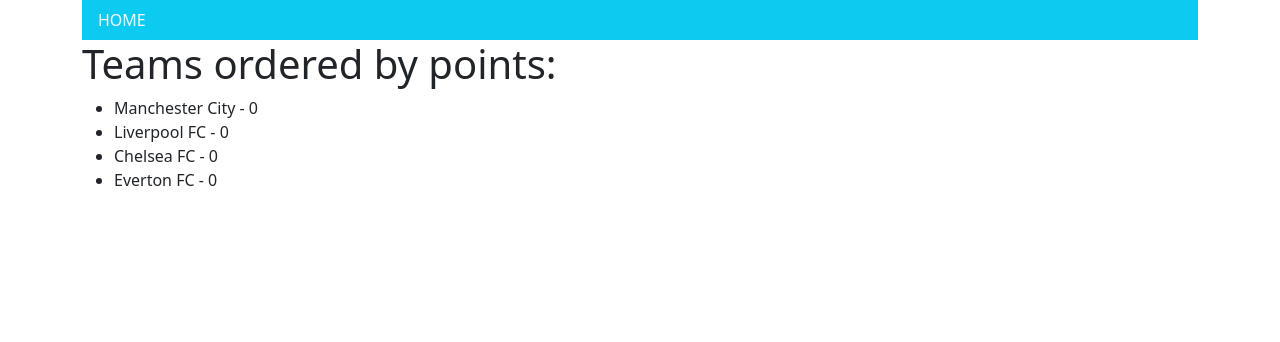
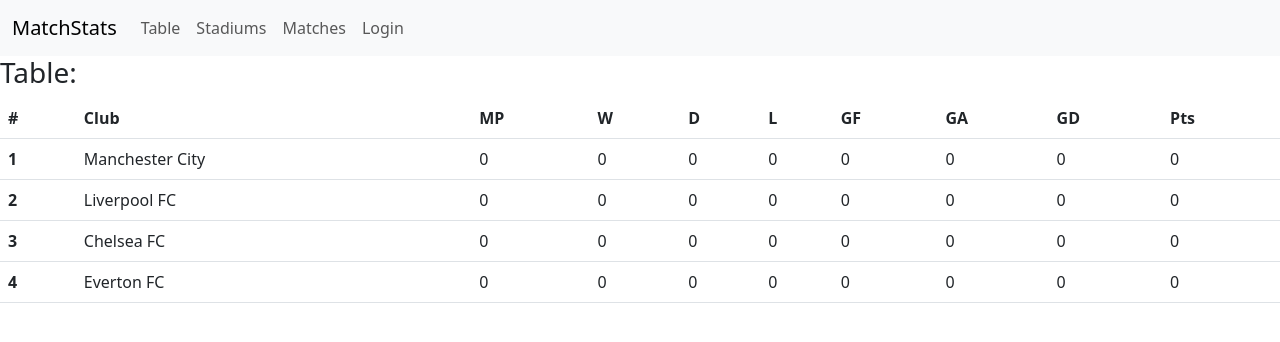
Before and after one commit to aadilshabier/MatchStats-CS254, a Django app: page /teams in a window 1280 px wide. Shown: the top 342 px of the page. Run offline with Django 4.2, Linux system fonts and the light colour scheme; data comes from the database, SQL or seed files in the repository; both versions use the stored data as it was after the commit; some libraries are stand-ins or nearby versions.

Commit message:
Added views, migrate

```diff
--- a/MatchStats/main/models.py
+++ b/MatchStats/main/models.py
@@ -1,5 +1,5 @@
 from django.db import models
-from django.core.validators import MinValueValidator, MaxLengthValidator
+from django.core.validators import MinValueValidator, MaxValueValidator
 
 class Stadium(models.Model):
     name = models.CharField(max_length=128, unique=True)
@@ -90,4 +90,4 @@ class Goal(models.Model):
     team = models.ForeignKey(Team, null=True, on_delete = models.SET_NULL)
     scorer = models.ForeignKey(Player, null=True, related_name="goal_set", on_delete=models.SET_NULL)
     assister = models.ForeignKey(Player, null=True, related_name="assist_set",blank=True, on_delete=models.SET_NULL)
-    match_time = models.PositiveSmallIntegerField(validators=[MaxLengthValidator(120)])
+    match_time = models.PositiveSmallIntegerField(validators=[MaxValueValidator(120)])
--- a/MatchStats/main/templates/main/base.html
+++ b/MatchStats/main/templates/main/base.html
@@ -10,17 +10,31 @@
 </head>
 
 <body>
-    <div class="container">
-        <ul class="nav bg-info">
-            <li class="nav-item">
-                <a class="nav-link link-light" href="{% url 'main:index' %}">HOME</a>
-            </li>
-            <!-- <li class="nav-item"> -->
-                <!-- <a class="nav-link link-light" href="#">NOTHING</a> -->
-            <!-- </li> -->
-        </ul>
-        {% block content%}
-        {% endblock %}
-    </div>
+    <nav class="navbar navbar-expand-lg bg-body-tertiary">
+        <div class="container-fluid">
+            <a class="navbar-brand" href="{% url 'main:index' %}">MatchStats</a>
+            <button class="navbar-toggler" type="button" data-bs-toggle="collapse" data-bs-target="#navbarNav" aria-controls="navbarNav" aria-expanded="false" aria-label="Toggle navigation">
+                <span class="navbar-toggler-icon"></span>
+            </button>
+            <div class="collapse navbar-collapse" id="navbarNav">
+                <ul class="navbar-nav">
+                    <li class="nav-item">
+                        <a class="nav-link" href="{% url 'main:team_list' %}">Table</a>
+                    </li>
+                    <li class="nav-item">
+                        <a class="nav-link" href="{% url 'main:stadium_list' %}">Stadiums</a>
+                    </li>
+                    <li class="nav-item">
+                        <a class="nav-link" href="{% url 'main:match_list' %}">Matches</a>
+                    </li>
+                    <li class="nav-item">
+                        <a class="nav-link" href="/admin">Login</a>
+                    </li>
+                </ul>
+            </div>
+        </div>
+    </nav>
+    {% block content%}
+    {% endblock %}
 </body>
 </html>
--- a/MatchStats/main/templates/main/team_list.html
+++ b/MatchStats/main/templates/main/team_list.html
@@ -3,10 +3,39 @@
 {% block title%}Teams{% endblock %}
 
 {% block content%}
-<h1>Teams ordered by points:</h1>
-<ul>
-{% for team in teams %}
-<li>{{ team.name }} - {{ team.points }}</li>
-{% endfor %}
-</ul>
+<h3>Table:</h3>
+<table class="table">
+    <thead>
+      <tr>
+        <th scope="col">#</th>
+        <th scope="col">Club</th>
+        <th scope="col">MP</th>
+        <th scope="col">W</th>
+        <th scope="col">D</th>
+        <th scope="col">L</th>
+        <th scope="col">GF</th>
+        <th scope="col">GA</th>
+        <th scope="col">GD</th>
+        <th scope="col">Pts</th>
+      </tr>
+    </thead>
+    <tbody>
+    {% for team in teams %}
+    <tr>
+        <th scope="row">{{ forloop.counter }}</th>
+        <td>{{ team.name }}</td>
+        <td>{{ team.played }}</td>
+        <td>{{ team.wins }}</td>
+        <td>{{ team.draws }}</td>
+        <td>{{ team.losses }}</td>
+        <td>{{ team.goals_for }}</td>
+        <td>{{ team.goals_against }}</td>
+        <td>{{ team.goals_against }}</td>
+        <!-- <td>{%{ team.goals_for - team.goals_against }}</td> -->
+        <td>{{ team.points }}</td>
+      </tr>
+    {% endfor %}
+    </tbody>
+  </table>
+
 {% endblock %}
--- a/MatchStats/main/urls.py
+++ b/MatchStats/main/urls.py
@@ -9,6 +9,6 @@ urlpatterns = [
     path("teams", views.TeamsList.as_view(), name = "team_list"),
     path("team/<int:team_id>", views.TeamDetail.as_view(), name="teamDetail"),
     path("match/<int:match_id>", views.MatchDetail.as_view(), name="matchDetail"),
-    path("matches", views.MatchList.as_view(), name="matchList"),
-    path("stadiums", views.StadiumList.as_view(), name="stadiumList"),
+    path("matches", views.MatchList.as_view(), name="match_list"),
+    path("stadiums", views.StadiumList.as_view(), name="stadium_list"),
 ]
--- a/MatchStats/main/views.py
+++ b/MatchStats/main/views.py
@@ -20,11 +20,13 @@ class TeamDetail(generic.DetailView):
 class StadiumList(generic.ListView):
     model = Stadium
     template_name = 'main/stadium_list.html'
+    context_object_name = "stadiums"
 
 class MatchList(generic.ListView):
     model = Match
     template_name = 'main/match_list.html'
-
+    context_object_name = "matches"
+    ordering = ["match_time"]
 
 class MatchDetail(generic.DetailView):
     model = Match
```
Also changed, not shown: MatchStats/main/templates/main/index.html (+8 -1 lines), MatchStats/main/templates/main/match_list.html (+36 -0 lines), MatchStats/main/templates/main/stadium_list.html (+30 -0 lines), MatchStats/db.sqlite3, MatchStats/main/static/img/football-statistics.jpg (added).
